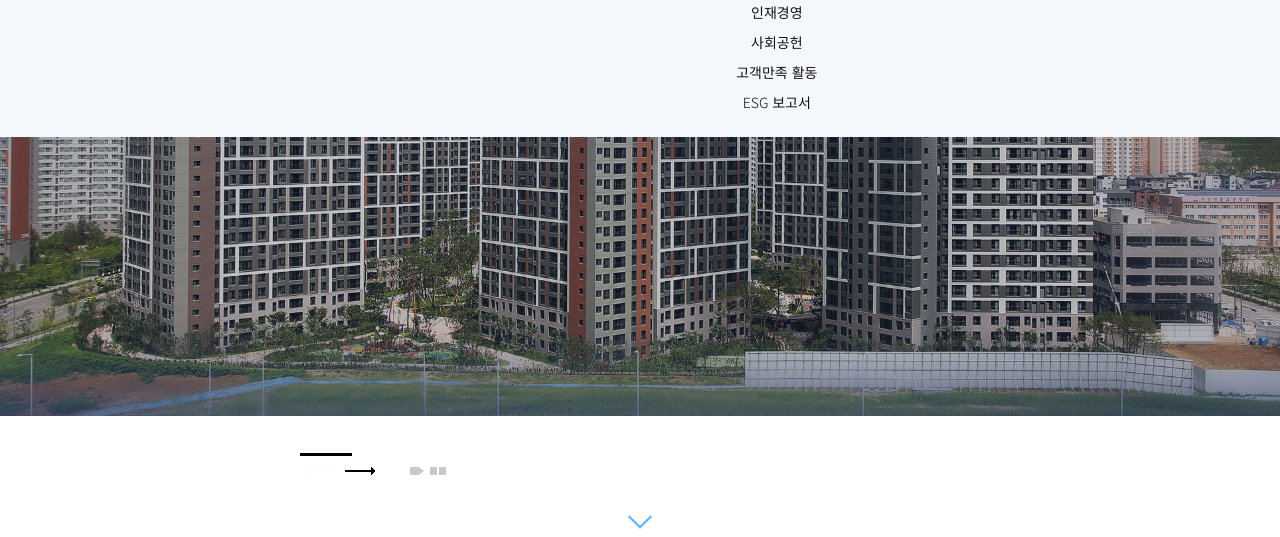
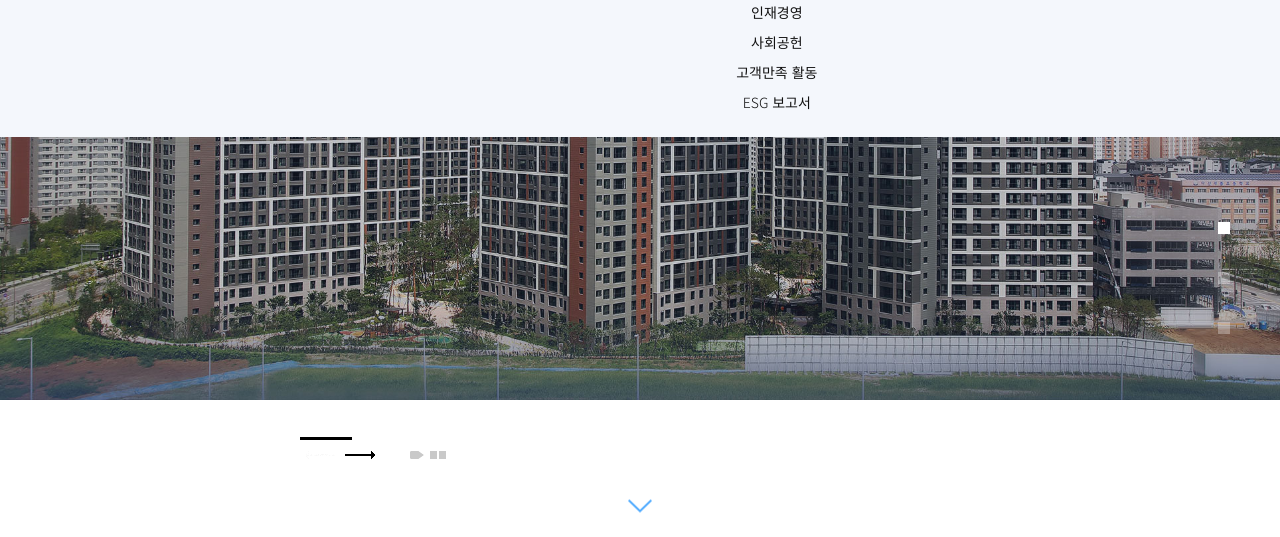
Before and after one commit to devheee/practice04, a plain HTML site: page index.html in a window 1280 px wide. Shown: the part 263-800 px from the top of the page. Drawn offline with nearby package versions, Linux system fonts and the light colour scheme; some icons are missing.

Commit message:
Add files via upload

```diff
--- a/css/main.css
+++ b/css/main.css
@@ -77,7 +77,7 @@
 
 
 
-.header nav {
+nav {
     position: fixed;
     width: 50px;
     top: 520px;
@@ -86,7 +86,7 @@
     z-index: 999;
 }
 
-.header nav>a {
+nav>a {
     position: relative;
     display: block;
     height: 20px;
@@ -94,7 +94,7 @@
     margin: 0 0 30px 0;
 }
 
-.header nav>a::before {
+nav>a::before {
     content: "";
     position: absolute;
     top: 200%;
@@ -104,24 +104,24 @@
     background: rgba(255, 255, 255, 0.3);
 }
 
-.header nav>a.on::before {
+nav>a.on::before {
     background: rgba(255, 255, 255, 1);
 }
 
-.header nav>a.dark::before {
+nav>a.dark::before {
     background: #333;
 }
 
-.header nav>a.gray::after {
+nav>a.gray::after {
     background: url(../img/dash_main_right2.png);
     opacity: 1;
 }
 
-.header nav>a.gray::before {
+nav>a.gray::before {
     background: rgb(187, 187, 187);
 }
 
-.header nav>a::after {
+nav>a::after {
     content: "";
     position: absolute;
     top: 300%;
@@ -132,7 +132,7 @@
     opacity: 0.3;
 }
 
-.header nav>a:last-child::after {
+nav>a:last-child::after {
     content: none;
     position: absolute;
     top: 300%;
```
